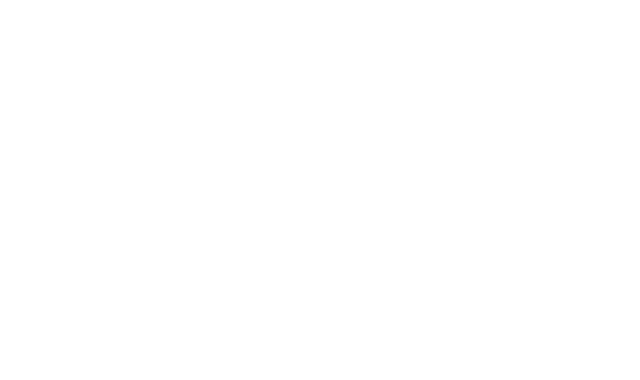
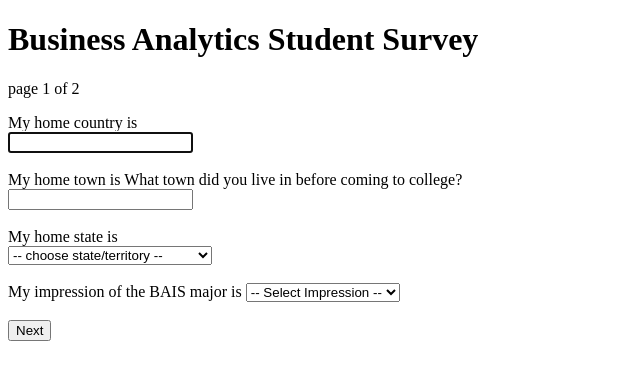
Before and after one commit to cooperlevas/clevas_HW9, a plain HTML site: page clevas_p1.html in a window 1280 px wide. Shown: the whole page, without its empty margins (0-640 px from the left). Drawn offline with Linux system fonts and the light colour scheme.

Commit message:
added start survey button and di second page

```diff
--- a/clevas_p1.html
+++ b/clevas_p1.html
@@ -0,0 +1,104 @@
+<!DOCTYPE html>
+<html lang="en">
+<head>
+    <meta charset="UTF-8">
+    <meta name="viewport" content="width=device-width, initial-scale=1.0">
+    <title>BAIS Student Survey - Page 1 of 2</title>
+    </head>
+<body>
+    <header>
+        <h1>Business Analytics Student Survey</h1>
+    </header>
+
+    <main>
+        <form action="clevas_p2.html" method="get">
+            <p>page 1 of 2</p>
+
+            <label for="home_country">My home country is</label><br>
+            <input type="text" id="home_country" name="home_country" autofocus><br><br>
+
+            <label for="home_town">My home town is</label>
+            <span class="tooltip">
+                <i class="fa-solid fa-circle-question fontawesome"></i>
+                <span class="tooltip tooltiptext">
+                    What town did you live in before coming to college?
+                </span>
+            </span><br>
+            <input type="text" id="home_town" name="home_town" required><br><br>
+
+            <label for="state-select">My home state is</label><br>
+            <select name="home_state" id="state-select">
+                <option value="">-- choose state/territory --</option>
+                <option value="AL">AL</option>
+                <option value="AK">AK</option>
+                <option value="AZ">AZ</option>
+                <option value="AR">AR</option>
+                <option value="CA">CA</option>
+                <option value="CO">CO</option>
+                <option value="CT">CT</option>
+                <option value="DE">DE</option>
+                <option value="FL">FL</option>
+                <option value="GA">GA</option>
+                <option value="HI">HI</option>
+                <option value="ID">ID</option>
+                <option value="IL">IL</option>
+                <option value="IN">IN</option>
+                <option value="IA">IA</option>
+                <option value="KS">KS</option>
+                <option value="KY">KY</option>
+                <option value="LA">LA</option>
+                <option value="ME">ME</option>
+                <option value="MD">MD</option>
+                <option value="MA">MA</option>
+                <option value="MI">MI</option>
+                <option value="MN">MN</option>
+                <option value="MS">MS</option>
+                <option value="MO">MO</option>
+                <option value="MT">MT</option>
+                <option value="NE">NE</option>
+                <option value="NV">NV</option>
+                <option value="NH">NH</option>
+                <option value="NJ">NJ</option>
+                <option value="NM">NM</option>
+                <option value="NY">NY</option>
+                <option value="NC">NC</option>
+                <option value="ND">ND</option>
+                <option value="OH">OH</option>
+                <option value="OK">OK</option>
+                <option value="OR">OR</option>
+                <option value="PA">PA</option>
+                <option value="RI">RI</option>
+                <option value="SC">SC</option>
+                <option value="SD">SD</option>
+                <option value="TN">TN</option>
+                <option value="TX">TX</option>
+                <option value="UT">UT</option>
+                <option value="VT">VT</option>
+                <option value="VA">VA</option>
+                <option value="WA">WA</option>
+                <option value="WV">WV</option>
+                <option value="WI">WI</option>
+                <option value="WY">WY</option>
+                <option value="DC">DC - Washington D.C.</option>
+                <option value="AS">AS - American Samoa</option>
+                <option value="GU">GU - Guam</option>
+                <option value="MP">MP - Northern Mariana Islands</option>
+                <option value="PR">PR - Puerto Rico</option>
+                <option value="VI">VI - U.S. Virgin Islands</option>
+            </select><br><br>
+
+            <label for="impression">My impression of the BAIS major is</label>
+            <select id="impression" name="impression" required> (Required field)
+                <option value="">-- Select Impression --</option>
+                <option value="5">Very positive</option>
+                <option value="4">Somewhat positive</option>
+                <option value="3">Neutral</option>
+                <option value="2">Somewhat negative</option>
+                <option value="1">Very negative</option>
+            </select><br><br>
+
+            <button type="submit">Next</button>
+        </form>
+    </main>
+</body>
+</html>
```
Also changed, not shown: index.html (+3 -1 lines).
